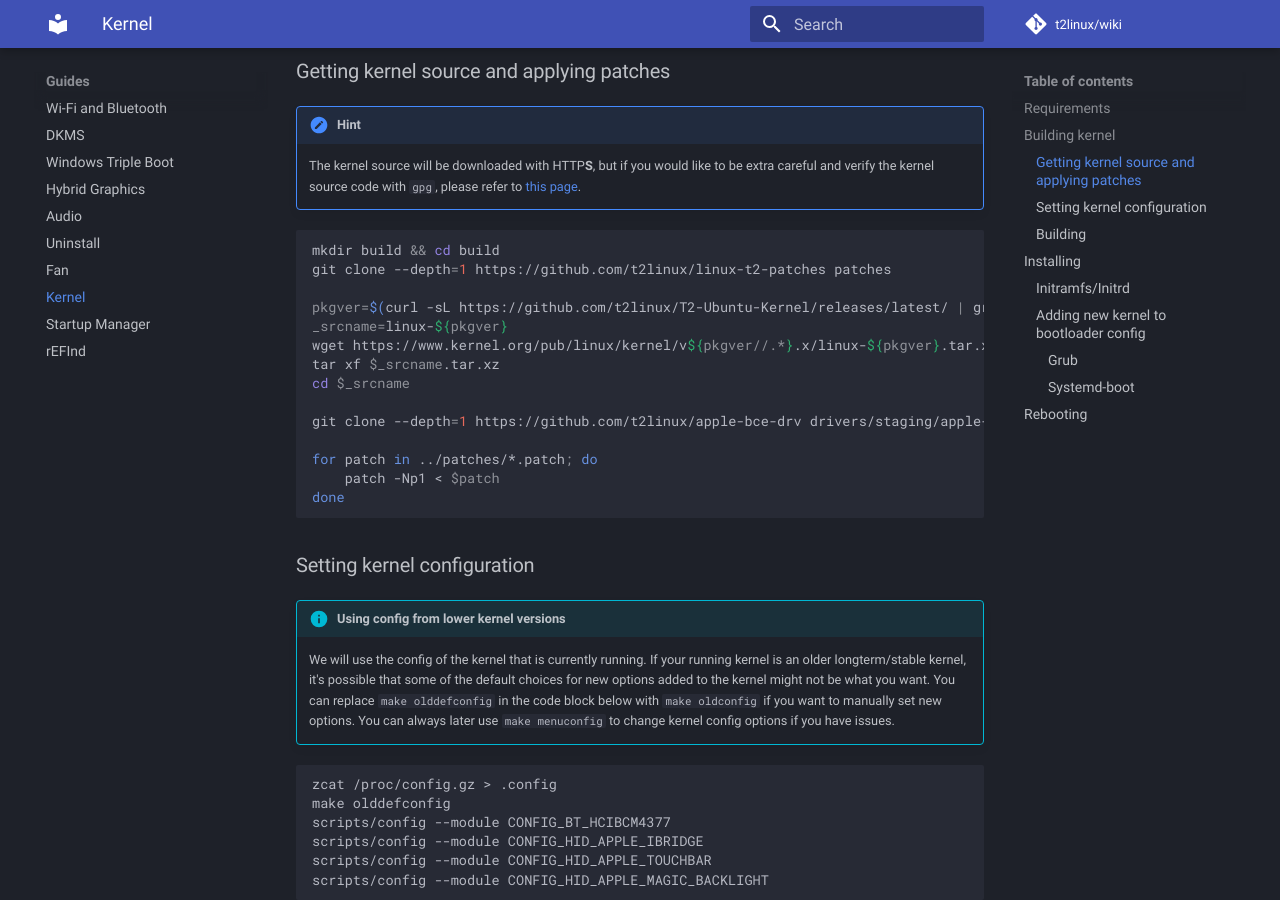
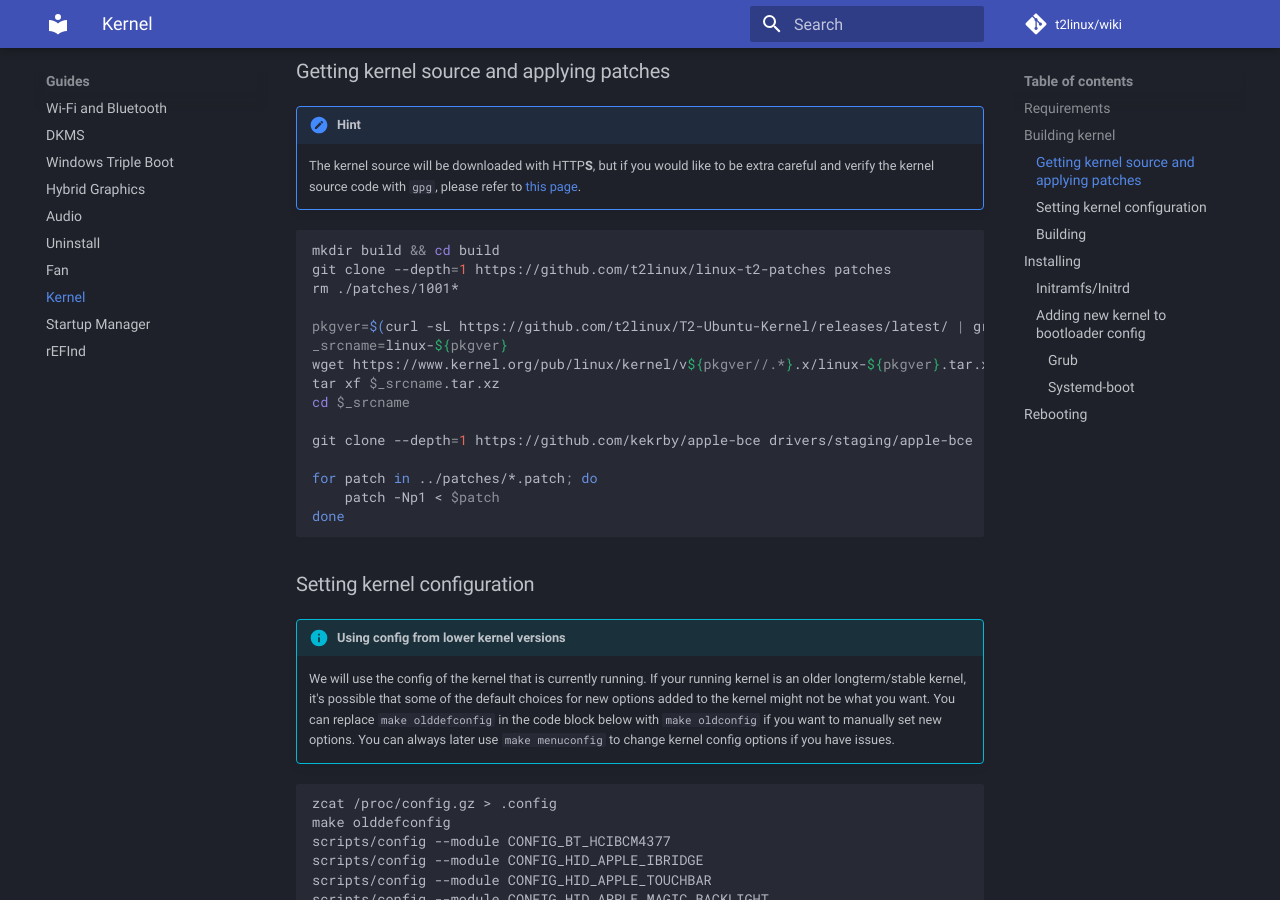
Before and after one commit to t2linux/wiki, an MkDocs documentation site: the page built from docs/guides/kernel.md, in a window 1280 px wide and 900 px high, scrolled down 915 px. Built offline with MkDocs 1.6.1 and Material for MkDocs 9.7.7, drawn with Linux system fonts in a browser that asks for light colours; comment, search, counter and statistics services are not loaded; part of the change alters nothing that is shown.

Commit message:
Kernel: Use apple-bce repo

````diff
--- a/docs/guides/kernel.md
+++ b/docs/guides/kernel.md
@@ -24,6 +24,7 @@ If your distro is not one of the distros with documentation on this Wiki, you ma
 ```bash
 mkdir build && cd build
 git clone --depth=1 https://github.com/t2linux/linux-t2-patches patches
+rm ./patches/1001*
 
 pkgver=$(curl -sL https://github.com/t2linux/T2-Ubuntu-Kernel/releases/latest/ | grep "<title>Release" | awk -F " " '{print $2}' | cut -d "v" -f 2 | cut -d "-" -f 1)
 _srcname=linux-${pkgver}
@@ -31,7 +32,7 @@ wget https://www.kernel.org/pub/linux/kernel/v${pkgver//.*}.x/linux-${pkgver}.ta
 tar xf $_srcname.tar.xz
 cd $_srcname
 
-git clone --depth=1 https://github.com/t2linux/apple-bce-drv drivers/staging/apple-bce
+git clone --depth=1 https://github.com/kekrby/apple-bce drivers/staging/apple-bce
 
 for patch in ../patches/*.patch; do
     patch -Np1 < $patch
````
